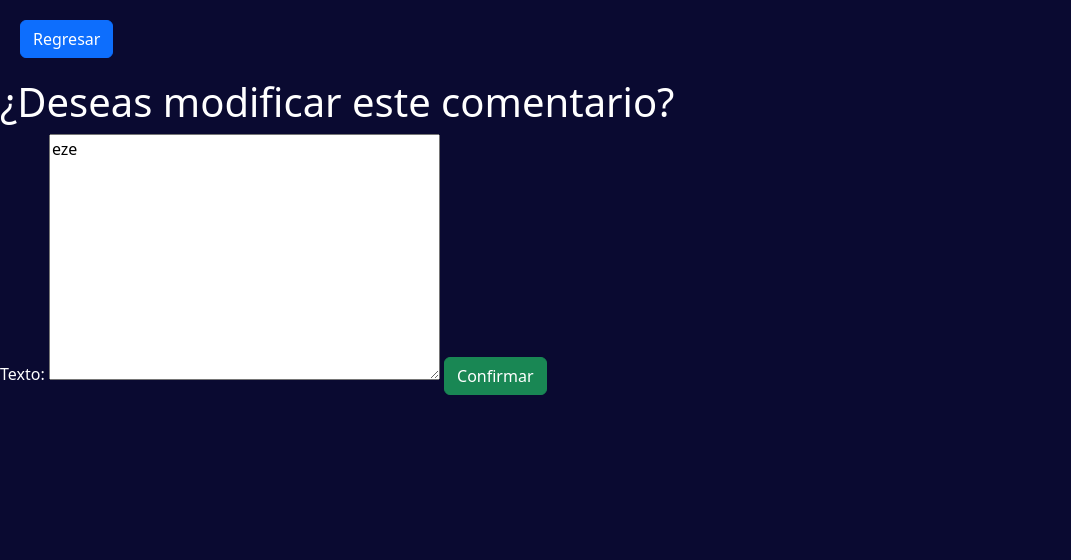
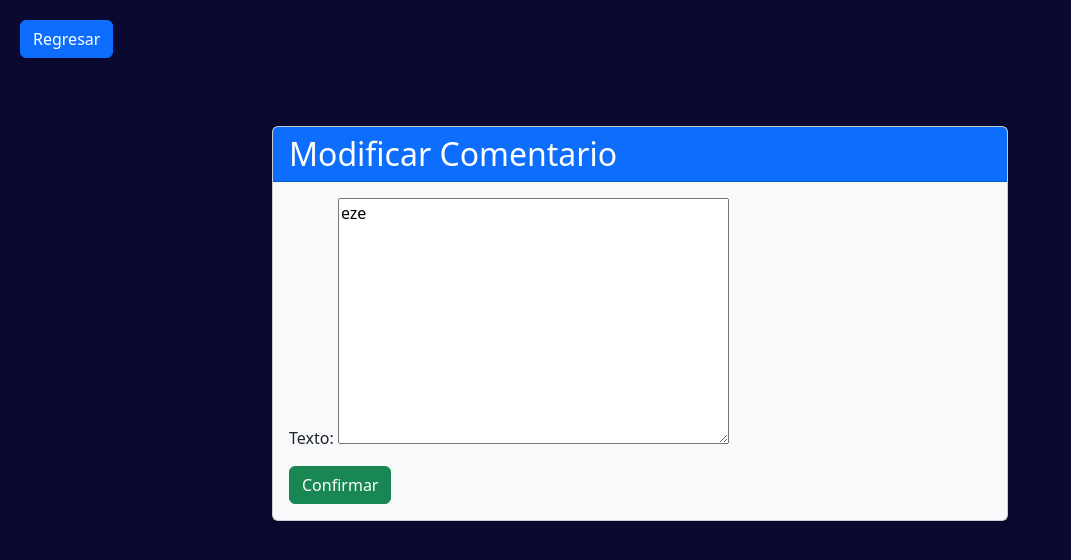
Before and after one commit to JuanBertoli/proyecto.info, a Django app: page /modificar/24 in a window 1280 px wide. Shown: the top 560 px of the page, without its empty margins (0-1071 px from the left). Run offline with Django 4.2, Linux system fonts and the light colour scheme; data comes from the database, SQL or seed files in the repository; both versions use the stored data as it was after the commit; some libraries are stand-ins or nearby versions.

Commit message:
Modificar Comentarios

```diff
--- a/blog/templates/comentarios/modificar.html
+++ b/blog/templates/comentarios/modificar.html
@@ -1,16 +1,28 @@
 {% extends 'usuarios/register.html' %}
 
 {% block title %}
-    Modificar comentario
+    Modificar Comentario
 {% endblock title %}
 
 {% block contenido %}
-<div class="text-white">
-    <form method="POST">
-        {% csrf_token %}
-        <h1>¿Deseas modificar este comentario?</h1>
-        {{ form }}
-        <button type="submit" class="btn btn-success"> Confirmar </button>
-    </form>
+<div class="container mt-5">
+    <div class="row justify-content-center">
+        <div class="col-md-8">
+            <div class="card bg-light">
+                <div class="card-header bg-primary text-white">
+                    <h2 class="mb-0">Modificar Comentario</h2>
+                </div>
+                <div class="card-body">
+                    <form method="POST">
+                        {% csrf_token %}
+                        <div class="form-group">
+                            {{ form.as_p }}
+                        </div>
+                        <button type="submit" class="btn btn-success">Confirmar</button>
+                    </form>
+                </div>
+            </div>
+        </div>
+    </div>
 </div>
 {% endblock contenido %}
```
Also changed, not shown: blog/db.sqlite3.
